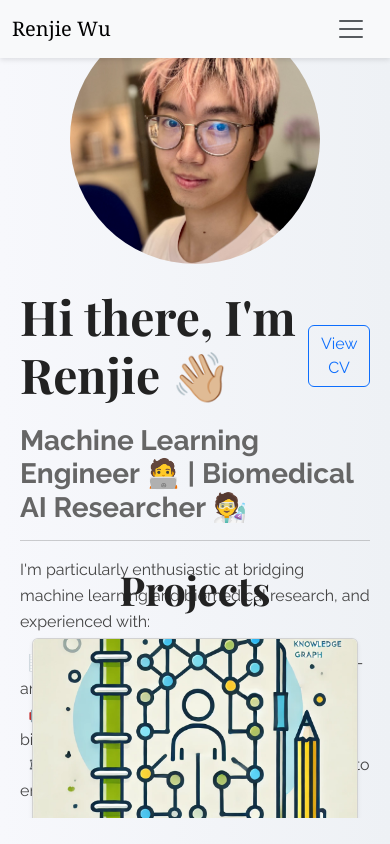
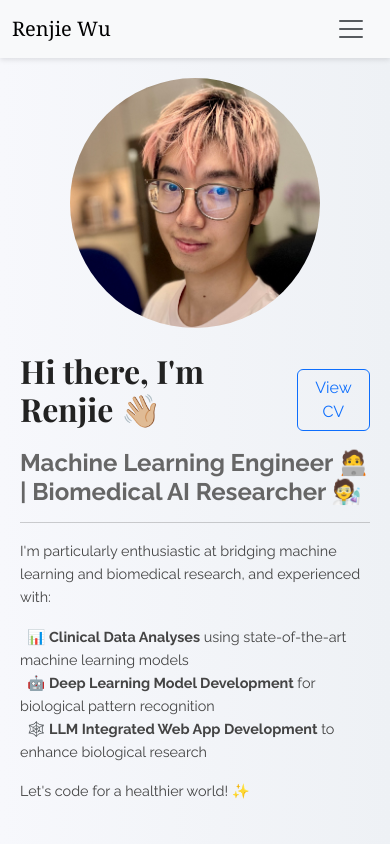
Before and after one commit to ren-jie-wu/myportfolio, a React (Create React App) app: page /#/ in a window 390 px wide. Built offline with nearby package versions, Linux system fonts and the light colour scheme.

Commit message:
adjust for mobile window size

```diff
--- a/src/App.css
+++ b/src/App.css
@@ -29,6 +29,13 @@ html, body {
   width: 100%;
 }
 
+@media (max-width: 768px) {
+  .snap-container {
+    scroll-snap-type: none; /* Disable snap scrolling */
+    height: auto; /* Allow content to fit naturally */
+  }
+}
+
 .snap-section {
   scroll-snap-align: start;
   height: 100%;
@@ -37,17 +44,6 @@ html, body {
   display: flex;
   justify-content: center;
   align-items: center;
-}
-
-@keyframes fadeInUp {
-  from {
-    opacity: 0;
-    transform: translateY(20px);
-  }
-  to {
-    opacity: 1;
-    transform: translateY(0);
-  }
 }
 
 .fade-in {
@@ -82,6 +78,24 @@ h3 {
 }
 h5 {
   font-size: 1.25rem;
+}
+p {
+  font-size: 1rem;
+}
+
+@media (max-width: 768px) {
+  h1 {
+    font-size: 2rem;
+  }
+  h2 {
+    font-size: 1.75rem;
+  }
+  h3 {
+    font-size: 1.5rem;
+  }
+  p {
+    font-size: 0.9rem;
+  }
 }
 
 a {
--- a/src/pages/Home.js
+++ b/src/pages/Home.js
@@ -20,6 +20,7 @@ const Home = () => {
       threshold: 0.5,
     });
     return (
+      window.innerWidth > 768 ? (
         <div
           ref={ref}
           className="fade-in"
@@ -31,6 +32,11 @@ const Home = () => {
         >
           {children}
         </div>
+      ) : (
+        <div>
+          {children}
+        </div>
+      )
     );
   };
 
```
Lines whose indentation alone changed are shown as unchanged.
